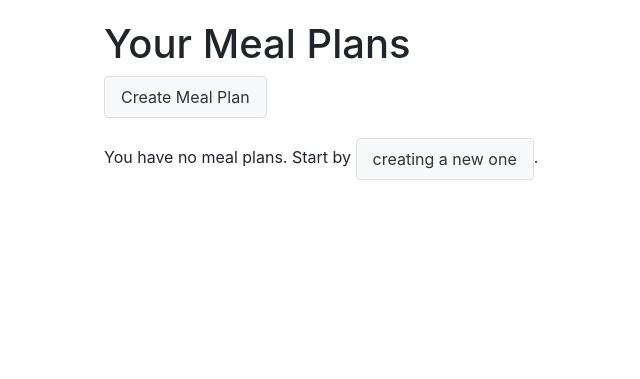
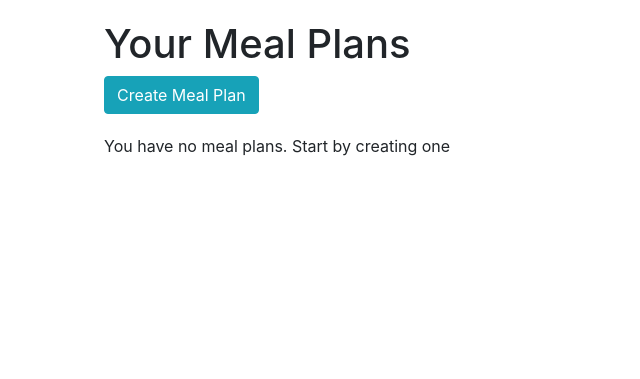
Before and after one commit to mchughbrian/RecipeProject, a Django app: page /view-mealplans/ in a window 1280 px wide. Shown: the part 56-435 px from the top of the page, without its empty margins (156-796 px from the left). Run offline with Django 4.2, Linux system fonts and the light colour scheme; the visitor is signed in with stand-in values (Sample User, id 1); data that the repository does not hold is empty; some libraries are stand-ins or nearby versions.

Commit message:
Updated color of button view_mealplans.html

```diff
--- a/templates/recipes/view_mealplans.html
+++ b/templates/recipes/view_mealplans.html
@@ -3,7 +3,7 @@
 {% block content %}
 <div class="container mealplans-view">
     <h1>Your Meal Plans</h1>
-    <a href="{% url 'create_mealplan' %}" class="btn btn-custom">Create Meal Plan</a>
+    <a href="{% url 'create_mealplan' %}" class="btn btn-info">Create Meal Plan</a>
 
     <div class="mealplans-list">
         {% for mealplan in mealplans %}
@@ -16,7 +16,7 @@
                 </div>
             </div>
         {% empty %}
-            <p>You have no meal plans. Start by <a href="{% url 'create_mealplan' %}" class="btn btn-custom">creating a new one</a>.</p>
+            <p>You have no meal plans. Start by creating one</p>
         {% endfor %}
     </div>
 </div>
```
